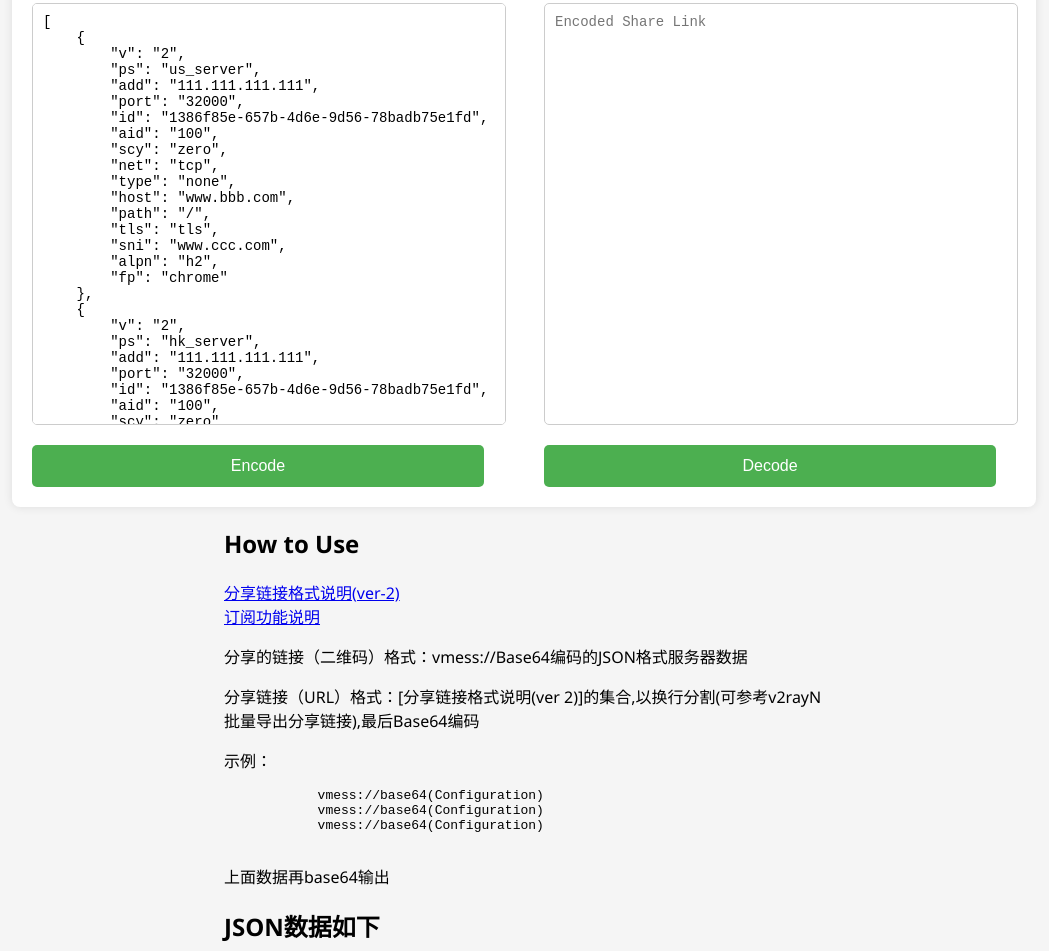
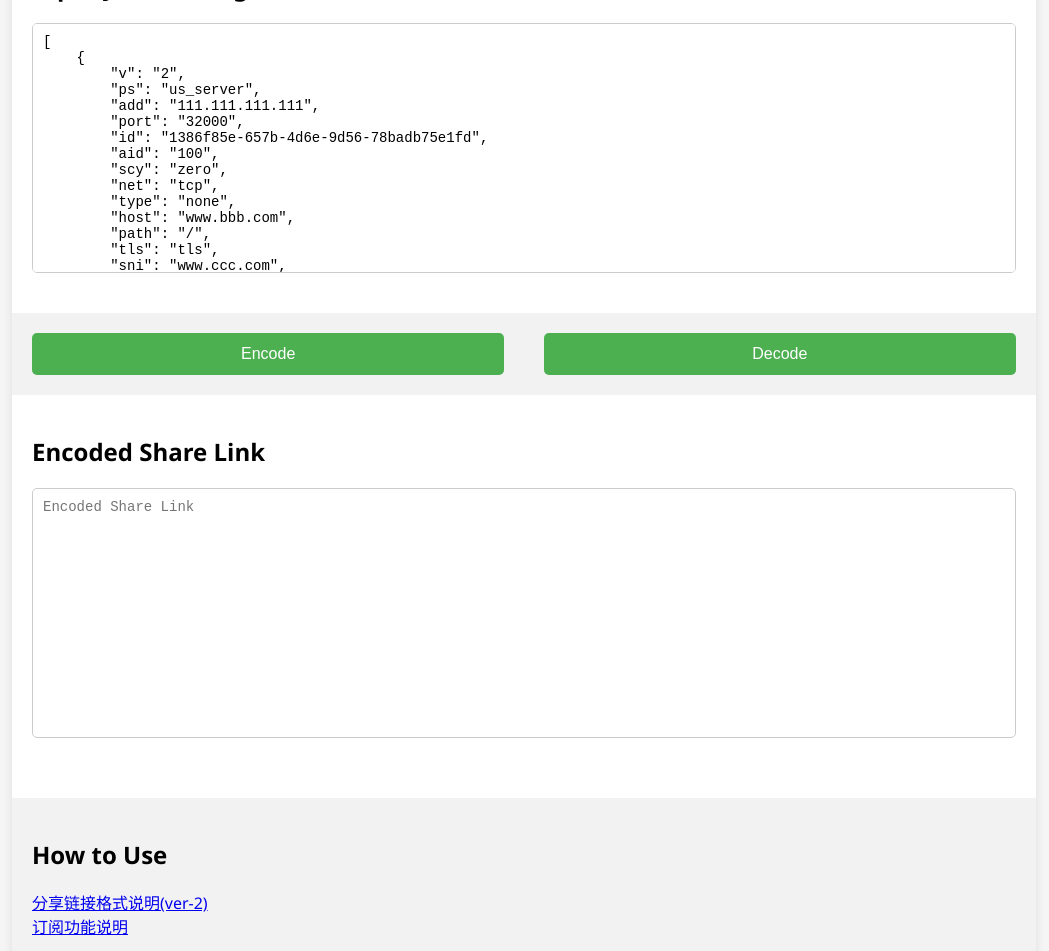
Before and after one commit to roadwide/v2ray-Subscription-Link-Converter, a plain HTML site: page index.html in a window 1280 px wide. Shown: the part 90-1041 px from the top of the page, without its empty margins (116-1165 px from the left). Drawn offline with Linux system fonts and the light colour scheme.

Commit message:
update layout

```diff
--- a/index.html
+++ b/index.html
@@ -10,7 +10,7 @@
 <body>
 
     <div id="container">
-        <div id="left">
+        <div id="configJson">
             <h2>Input JSON Configurations</h2>
             <textarea id="inputJson" placeholder="Enter JSON configurations">
 [
@@ -50,16 +50,19 @@
     }
 ]
             </textarea>
+
+        </div>
+
+        <div id="btn">
             <button onclick="encode()">Encode</button>
+            <button onclick="decode()">Decode</button>
         </div>
-        <div id="right">
+
+        <div id="shareLink">
             <h2>Encoded Share Link</h2>
             <textarea id="outputLink" placeholder="Encoded Share Link"></textarea>
-            <button onclick="decode()">Decode</button>
-        </div>
         </div>
 
-    <!-- 新增的区域，用于说明页面的使用方法 -->
         <div id="instructions">
             <h2>How to Use</h2>
             <a href="https://github.com/2dust/v2rayN/wiki/分享链接格式说明(ver-2)">分享链接格式说明(ver-2)</a>
@@ -127,7 +130,7 @@
                 <li>fp: fingerprint</li>
             </ul>
         </div>
-    <!-- End of new instructions section -->
+    </div>
 
 </body>
 </html>
--- a/styles.css
+++ b/styles.css
@@ -3,43 +3,49 @@ body {
     margin: 0;
     padding: 0;
     background-color: #f5f5f5;
-    overflow-y: auto; /* 允许整个页面垂直滚动 */
+    display: flex;
+    justify-content: center;
+    align-items: center;
 }
 
 #container {
     display: flex;
+    flex-direction: column;
     width: 80%;
-    margin: auto; /* 水平居中 */
     background-color: #fff;
     border-radius: 8px;
     box-shadow: 0 0 10px rgba(0, 0, 0, 0.1);
     overflow: hidden;
-
+    margin: 20px; /* 两边留空隙 */
 }
 
-#instructions {
-    margin: auto; /* 水平垂直居中 */
-    max-width: 600px; /* 设置最大宽度，使其不会过宽 */
-}
-
-#left, #right {
-    flex: 1; /* 平均占据 #container 宽度 */
+#configJson,
+#shareLink {
+    flex: 1;
     padding: 20px;
 }
 
 textarea {
-    width: calc(100% - 20px);
-    height: 400px;
+    width: 100%;
+    height: 250px;
     margin-bottom: 15px;
     padding: 10px;
     border: 1px solid #ccc;
     border-radius: 5px;
     font-size: 14px;
     resize: none;
+    box-sizing: border-box; /* 保证 width 包括 padding 和 border */
+}
+
+#btn {
+    display: flex;
+    justify-content: space-between;
+    padding: 20px;
+    background-color: #f2f2f2;
 }
 
 button {
-    width: calc(100% - 20px);
+    width: 48%; /* 留有一点间隙 */
     padding: 12px;
     font-size: 16px;
     cursor: pointer;
@@ -54,7 +60,9 @@ button:hover {
     background-color: #45a049;
 }
 
-textarea:focus,
-button:focus {
-    outline: none;
+#instructions {
+    margin-top: 20px;
+    padding: 20px;
+    background-color: #f2f2f2;
+    border-radius: 0 0 8px 8px;
 }
```
Lines whose indentation alone changed are shown as unchanged.
